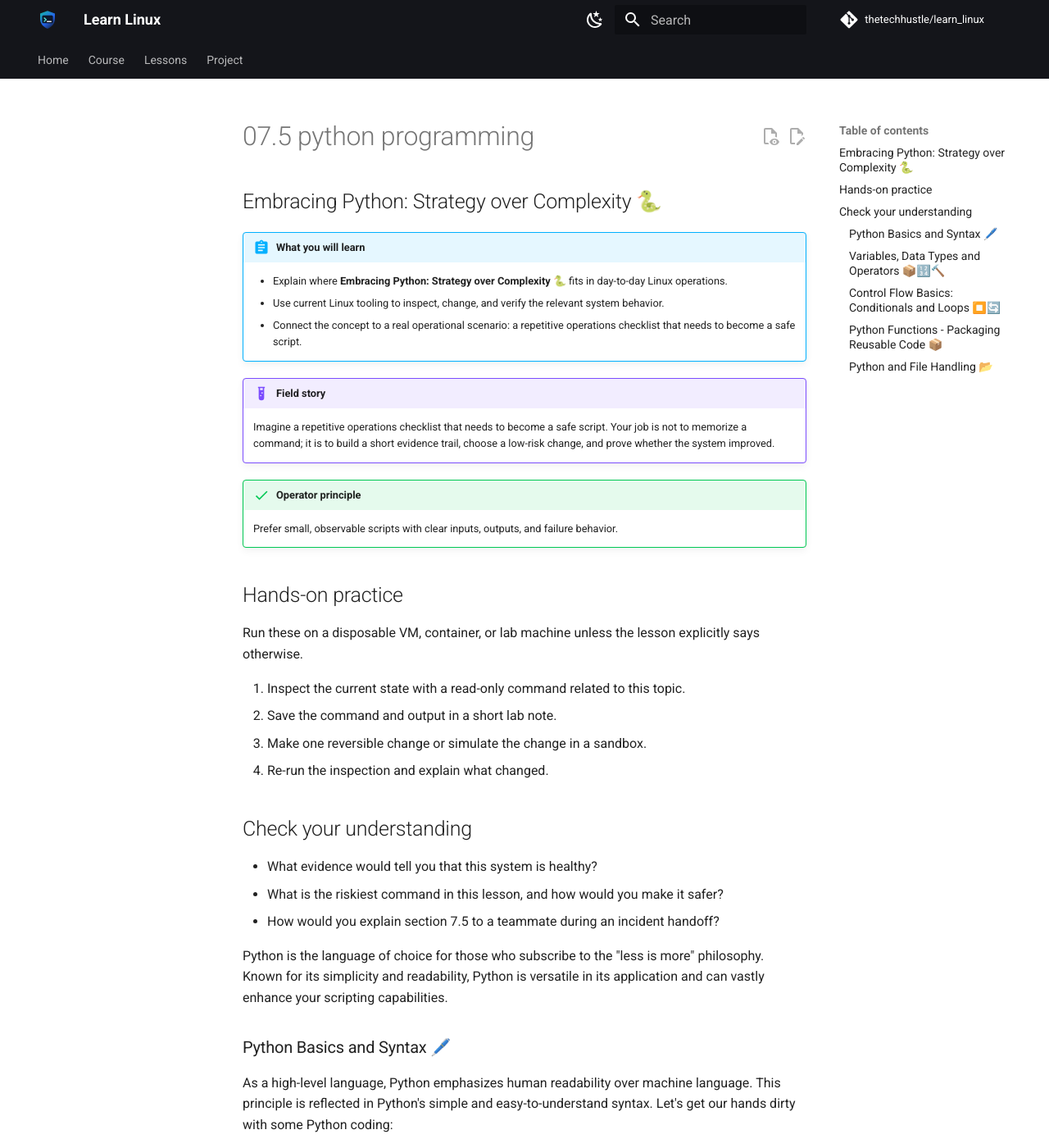
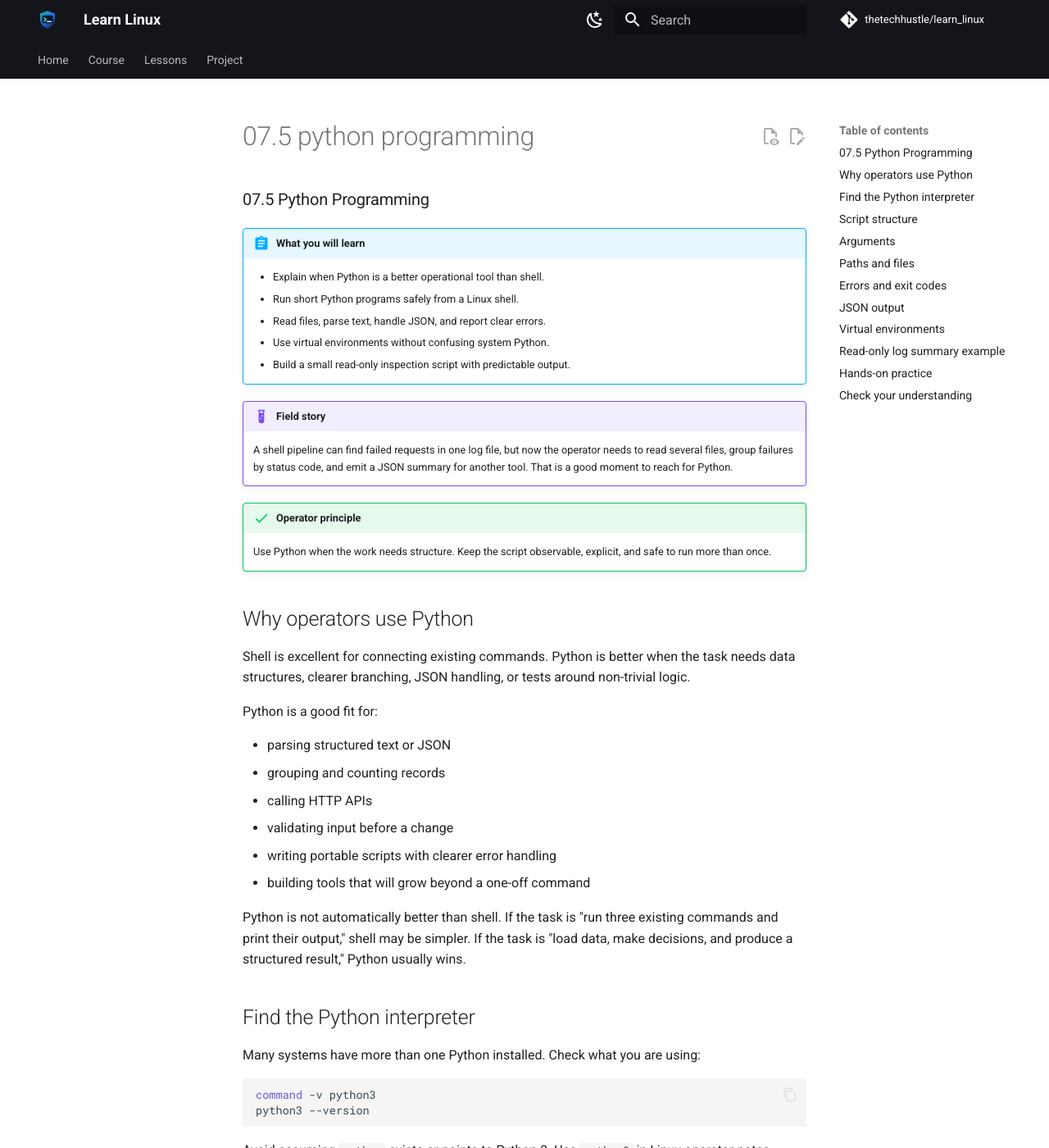
Before and after one commit to thetechhustle/learn_linux, an MkDocs documentation site: the page built from docs/lessons/07_scripting_and_the_shell/07.5_python_programming.md, in a window 1280 px wide and 1400 px high. Shown: the whole window at 82% size. Built offline with MkDocs 1.6.1 and Material for MkDocs 9.7.7, drawn with Linux system fonts in a browser that asks for light colours; comment, search, counter and statistics services are not loaded; some of the changed text lies outside the part shown.

Commit message:
Improve Chapter 07 Python programming lesson (#48)
Co-authored-by: Jules Ai <jules@Juless-Air.ts.net lan>

````diff
--- a/docs/lessons/07_scripting_and_the_shell/07.5_python_programming.md
+++ b/docs/lessons/07_scripting_and_the_shell/07.5_python_programming.md
@@ -1,105 +1,341 @@
-## Embracing Python: Strategy over Complexity 🐍
+### 07.5 Python Programming
+
+!!! abstract "What you will learn"
+    - Explain when Python is a better operational tool than shell.
+    - Run short Python programs safely from a Linux shell.
+    - Read files, parse text, handle JSON, and report clear errors.
+    - Use virtual environments without confusing system Python.
+    - Build a small read-only inspection script with predictable output.
+
+!!! example "Field story"
+    A shell pipeline can find failed requests in one log file, but now the operator needs to read several files, group failures by status code, and emit a JSON summary for another tool. That is a good moment to reach for Python.
+
+!!! success "Operator principle"
+    Use Python when the work needs structure. Keep the script observable, explicit, and safe to run more than once.
+
+## Why operators use Python
+
+Shell is excellent for connecting existing commands. Python is better when the task needs data structures, clearer branching, JSON handling, or tests around non-trivial logic.
+
+Python is a good fit for:
+
+- parsing structured text or JSON
+- grouping and counting records
+- calling HTTP APIs
+- validating input before a change
+- writing portable scripts with clearer error handling
+- building tools that will grow beyond a one-off command
+
+Python is not automatically better than shell. If the task is "run three existing commands and print their output," shell may be simpler. If the task is "load data, make decisions, and produce a structured result," Python usually wins.
+
+## Find the Python interpreter
+
+Many systems have more than one Python installed. Check what you are using:
+
+```sh
+command -v python3
+python3 --version
+```
+
+Avoid assuming `python` exists or points to Python 3. Use `python3` in Linux operator notes unless the local environment documents another command.
+
+Run a one-line command:
+
+```sh
+python3 -c 'print("hello from python")'
+```
+
+Run a script:
+
+```sh
+python3 script.py
+```
+
+## Script structure
+
+A small operational Python script should make its inputs and outputs obvious.
+
+```python
+#!/usr/bin/env python3
+
+from pathlib import Path
 
 
+def main() -> int:
+    path = Path("/var/log")
+    print(f"target={path}")
+    return 0
 
-!!! abstract "What you will learn"
-    - Explain where **Embracing Python: Strategy over Complexity 🐍** fits in day-to-day Linux operations.
-    - Use current Linux tooling to inspect, change, and verify the relevant system behavior.
-    - Connect the concept to a real operational scenario: a repetitive operations checklist that needs to become a safe script.
 
-!!! example "Field story"
-    Imagine a repetitive operations checklist that needs to become a safe script. Your job is not to memorize a command; it is to build a short evidence trail, choose a low-risk change, and prove whether the system improved.
+if __name__ == "__main__":
+    raise SystemExit(main())
+```
 
-!!! success "Operator principle"
-    Prefer small, observable scripts with clear inputs, outputs, and failure behavior.
+The `main()` function gives the script a clear entry point. Returning an integer makes success and failure visible to the shell.
+
+## Arguments
+
+Use `argparse` for command-line arguments instead of manually reading `sys.argv`.
+
+```python
+#!/usr/bin/env python3
+
+import argparse
+from pathlib import Path
+
+
+def parse_args() -> argparse.Namespace:
+    parser = argparse.ArgumentParser(description="Inspect a directory.")
+    parser.add_argument("path", nargs="?", default=".", help="directory to inspect")
+    return parser.parse_args()
+
+
+def main() -> int:
+    args = parse_args()
+    path = Path(args.path)
+    print(f"path={path}")
+    return 0
+
+
+if __name__ == "__main__":
+    raise SystemExit(main())
+```
+
+Run it:
+
+```sh
+python3 inspect.py /tmp
+```
+
+Good argument parsing gives the next operator `--help` for free:
+
+```sh
+python3 inspect.py --help
+```
+
+## Paths and files
+
+Use `pathlib` for path handling:
+
+```python
+from pathlib import Path
+
+path = Path("/tmp/example.txt")
+print(path.name)
+print(path.exists())
+```
+
+Read text with an explicit encoding:
+
+```python
+from pathlib import Path
+
+text = Path("app.log").read_text(encoding="utf-8")
+print(text)
+```
+
+For large files, read line by line instead of loading the whole file:
+
+```python
+from pathlib import Path
+
+with Path("app.log").open("r", encoding="utf-8") as handle:
+    for line in handle:
+        if "status=500" in line:
+            print(line.rstrip())
+```
+
+## Errors and exit codes
+
+Operational scripts should fail loudly and clearly.
+
+```python
+from pathlib import Path
+
+
+def require_file(path: Path) -> None:
+    if not path.is_file():
+        raise FileNotFoundError(f"not a file: {path}")
+```
+
+Catch expected errors near the entry point:
+
+```python
+def main() -> int:
+    try:
+        require_file(Path("app.log"))
+    except FileNotFoundError as exc:
+        print(f"error: {exc}", file=sys.stderr)
+        return 1
+    return 0
+```
+
+A nonzero exit code lets shell, cron, CI, or another script know the run failed.
+
+## JSON output
+
+Python's standard library handles JSON well:
+
+```python
+import json
+
+summary = {"status": "ok", "errors": 0}
+print(json.dumps(summary, indent=2, sort_keys=True))
+```
+
+JSON output is useful when another tool or agent needs to consume the result. Keep human-readable logs and machine-readable JSON separate when possible. A common pattern is:
+
+- normal status messages to standard error
+- JSON payload to standard output
+
+That way, another program can safely read standard output.
+
+## Virtual environments
+
+A virtual environment isolates Python packages for one project.
+
+Create one:
+
+```sh
+python3 -m venv .venv
+```
+
+Use it without relying on shell activation:
+
+```sh
+.venv/bin/python --version
+.venv/bin/python -m pip install -r requirements.txt
+```
+
+Activation is convenient for interactive work:
+
+```sh
+. .venv/bin/activate
+python --version
+```
+
+For scripts, CI, and runbooks, prefer explicit paths such as `.venv/bin/python` so the interpreter is unambiguous.
+
+## Read-only log summary example
+
+This script reads a log file, counts status codes, and prints JSON. It does not modify files.
+
+```python
+#!/usr/bin/env python3
+
+import argparse
+import json
+import re
+import sys
+from collections import Counter
+from pathlib import Path
+
+STATUS_RE = re.compile(r"status=(\d{3})")
+
+
+def parse_args() -> argparse.Namespace:
+    parser = argparse.ArgumentParser(description="Summarize status codes in a log.")
+    parser.add_argument("logfile", help="log file to inspect")
+    return parser.parse_args()
+
+
+def summarize(path: Path) -> dict[str, object]:
+    counts: Counter[str] = Counter()
+    lines = 0
+
+    with path.open("r", encoding="utf-8") as handle:
+        for line in handle:
+            lines += 1
+            match = STATUS_RE.search(line)
+            if match:
+                counts[match.group(1)] += 1
+
+    return {"file": str(path), "lines": lines, "status_codes": dict(sorted(counts.items()))}
+
+
+def main() -> int:
+    args = parse_args()
+    path = Path(args.logfile)
+
+    if not path.is_file():
+        print(f"error: not a file: {path}", file=sys.stderr)
+        return 1
+
+    print(json.dumps(summarize(path), indent=2, sort_keys=True))
+    return 0
+
+
+if __name__ == "__main__":
+    raise SystemExit(main())
+```
+
+This is the kind of work that becomes awkward in shell but stays readable in Python.
 
 ## Hands-on practice
 
-Run these on a disposable VM, container, or lab machine unless the lesson explicitly says otherwise.
+Run these commands on a disposable VM, container, or lab machine.
 
-1. Inspect the current state with a read-only command related to this topic.
-2. Save the command and output in a short lab note.
-3. Make one reversible change or simulate the change in a sandbox.
-4. Re-run the inspection and explain what changed.
+1. Create a sample log:
+
+    ```sh
+    mkdir -p /tmp/python-lab
+    cat > /tmp/python-lab/app.log <<'EOF'
+    2026-05-10T12:00:01Z path=/api/orders status=200 user=alice
+    2026-05-10T12:00:02Z path=/api/orders status=503 user=bob
+    2026-05-10T12:00:03Z path=/api/users status=404 user=carol
+    2026-05-10T12:00:04Z path=/api/orders status=500 user=dave
+    EOF
+    ```
+
+2. Save the read-only summary script:
+
+    ```sh
+    cat > /tmp/python-lab/summarize_status.py <<'EOF'
+    #!/usr/bin/env python3
+
+    import json
+    import re
+    import sys
+    from collections import Counter
+    from pathlib import Path
+
+    status_re = re.compile(r"status=(\d{3})")
+    path = Path(sys.argv[1]) if len(sys.argv) > 1 else Path("/tmp/python-lab/app.log")
+
+    if not path.is_file():
+        print(f"error: not a file: {path}", file=sys.stderr)
+        raise SystemExit(1)
+
+    counts = Counter()
+    with path.open("r", encoding="utf-8") as handle:
+        for line in handle:
+            match = status_re.search(line)
+            if match:
+                counts[match.group(1)] += 1
+
+    print(json.dumps({"file": str(path), "status_codes": dict(sorted(counts.items()))}, indent=2))
+    EOF
+    ```
+
+3. Run it:
+
+    ```sh
+    python3 /tmp/python-lab/summarize_status.py
+    ```
+
+4. Verify failure behavior:
+
+    ```sh
+    python3 /tmp/python-lab/summarize_status.py /tmp/python-lab/missing.log
+    printf 'exit_status=%s\n' "$?"
+    ```
+
+5. Explain why Python is a better fit than shell for this specific summary.
 
 ## Check your understanding
 
-- What evidence would tell you that this system is healthy?
-- What is the riskiest command in this lesson, and how would you make it safer?
-- How would you explain section 7.5 to a teammate during an incident handoff?
-
-
-Python is the language of choice for those who subscribe to the "less is more" philosophy. Known for its simplicity and readability, Python is versatile in its application and can vastly enhance your scripting capabilities.
-
-### Python Basics and Syntax 🖊️
-
-As a high-level language, Python emphasizes human readability over machine language. This principle is reflected in Python's simple and easy-to-understand syntax. Let's get our hands dirty with some Python coding:
-
-```python
-print("Hello, Linux World!")
-```
-
-When you run the above line of python code, it simply prints "Hello, Linux World!" to the shell, a perfect start to our Python expedition. 👋🌍
-
-### Variables, Data Types and Operators 📦🔢🔨
-
-Variables in Python are dynamically-typed, meaning you don't need to define their type. Python has various data types like Integers, Floats, Strings and Lists, and supports standard mathematical operators:
-
-```python
-x = 10  # This is an integer
-y = 5.5  # This is a float
-
-print(x + y)  # Addition
-print(x - y)  # Subtraction
-print(x * y)  # Multiplication
-print(x / y)  # Division
-```
-
-The above code demonstrates dynamic-typing with mathematical operations. 🔢✔️
-
-### Control Flow Basics: Conditionals and Loops ⏹️🔄
-
-Python supports conditional statements such as `if`, `elif` and `else`. `while` and `for` loops are available to manage iterations:
-
-```python
-# If statement
-if x > y:
-  print("x is greater than y")
-
-# While loop
-while x > 0:
-  x -= 1
-
-# For loop
-for i in range(5):
-  print(i)
-```
-
-These fundamental features are the backbone of Python programming. 💪💼
-
-### Python Functions - Packaging Reusable Code 📦
-
-Just like Linux commands, Python also provides the ability to create reusable code in the form of functions:
-
-```python
-def greet_user(name):
-  print("Hello, " + name)
-
-greet_user("Alice")  # Prints: Hello, Alice
-```
-
-Functions save time, prevent code redundancy, and enhance readability. 🎁
-
-### Python and File Handling 📂
-
-Python provides a built-in `open()` function to read, write & manipulate files, turning a sea of text into structured data:
-
-```python
-with open('file.txt', 'r') as f:
-  content = f.read()
-print(content)
-```
-
-This snippet reads 'file.txt' and prints out its content. Simple and easy! 📘
-
-Python is a comprehensive language that equips you to deal with any level of complexity. However, it encourages simple and minimalistic coding—which is a classy approach to programming. With Python at your fingertips, you have the power to accomplish more by writing less. So go ahead and start coding with Python – make Linux bend to your will!🐍💼
+- When should an operator choose Python instead of a shell pipeline?
+- Why should runbooks use `python3` or an explicit virtual-environment interpreter?
+- What does `argparse` give you that manual `sys.argv` parsing does not?
+- Why is JSON useful for automation output?
+- How should a Python script report a predictable operational failure?
````
